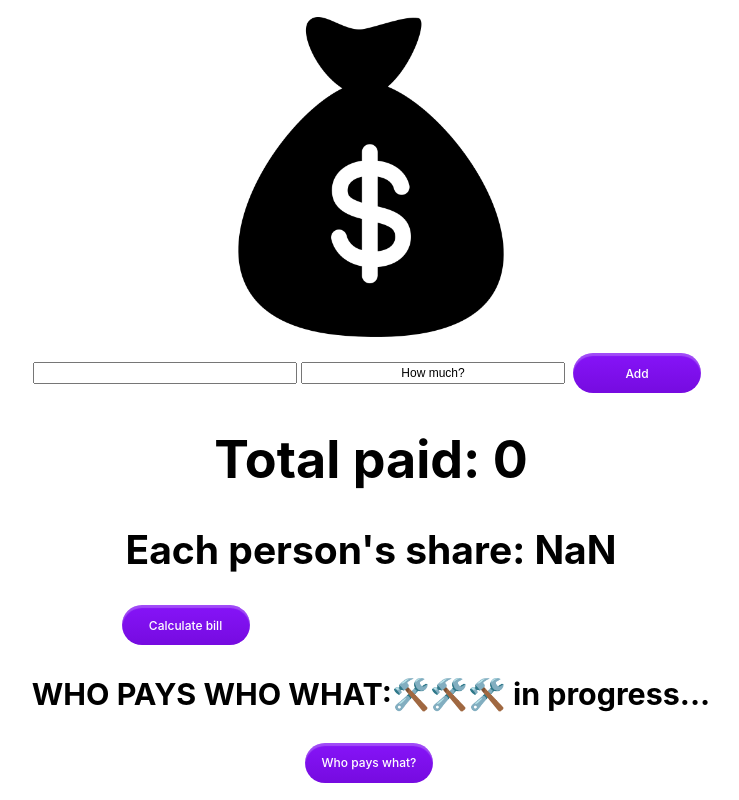
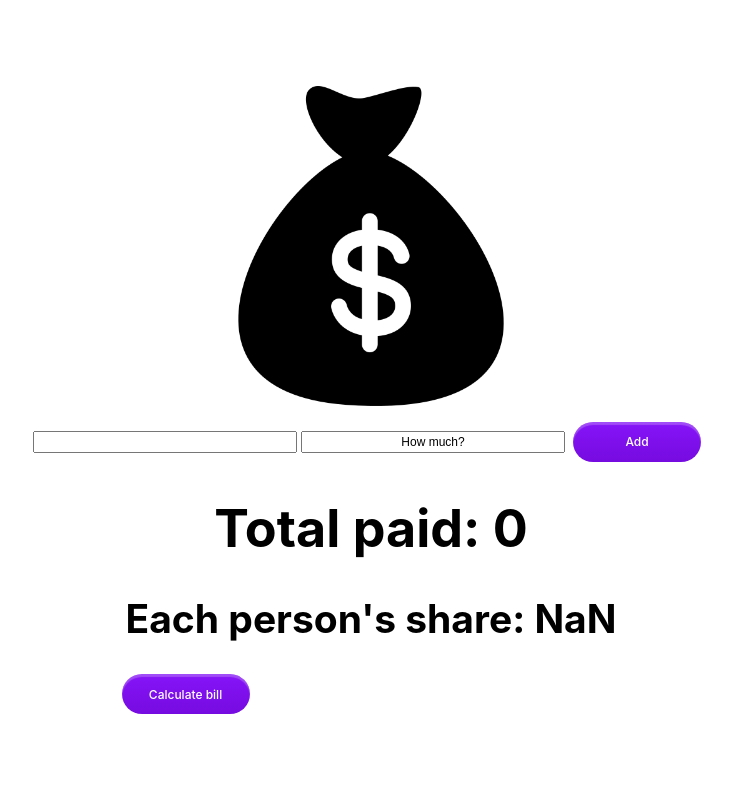
Before and after one commit to vglampard/bill-splitter, a React (Create React App) app: page / in a window 1280 px wide. Shown: the whole page, without its empty margins (269-1008 px from the left). Built offline with nearby package versions, Linux system fonts and the light colour scheme.

Commit message:
removed second who pays who button - seems redundant functionally

```diff
--- a/src/features/result/Result.js
+++ b/src/features/result/Result.js
@@ -58,15 +58,11 @@ function createInvoice(){
 
         <div className="results">
           <button onClick={generateBill}>Calculate bill </button>
-
+          {/* <button onClick = {createInvoice}>Who pays what? </button> */}
         </div>
       </div>
-      <div className="finalPayment">
-        <h3> WHO PAYS WHO WHAT:🛠️🛠️🛠️ in progress... </h3>
-       <button onClick = {createInvoice}>Who pays what? </button>
 
-      </div>
-     <PaymentsMade payers={payers} />
+      <PaymentsMade payers={payers} />
       {finalResult && <FinalBill billing = {billing}/>}
     </>
   );
```
